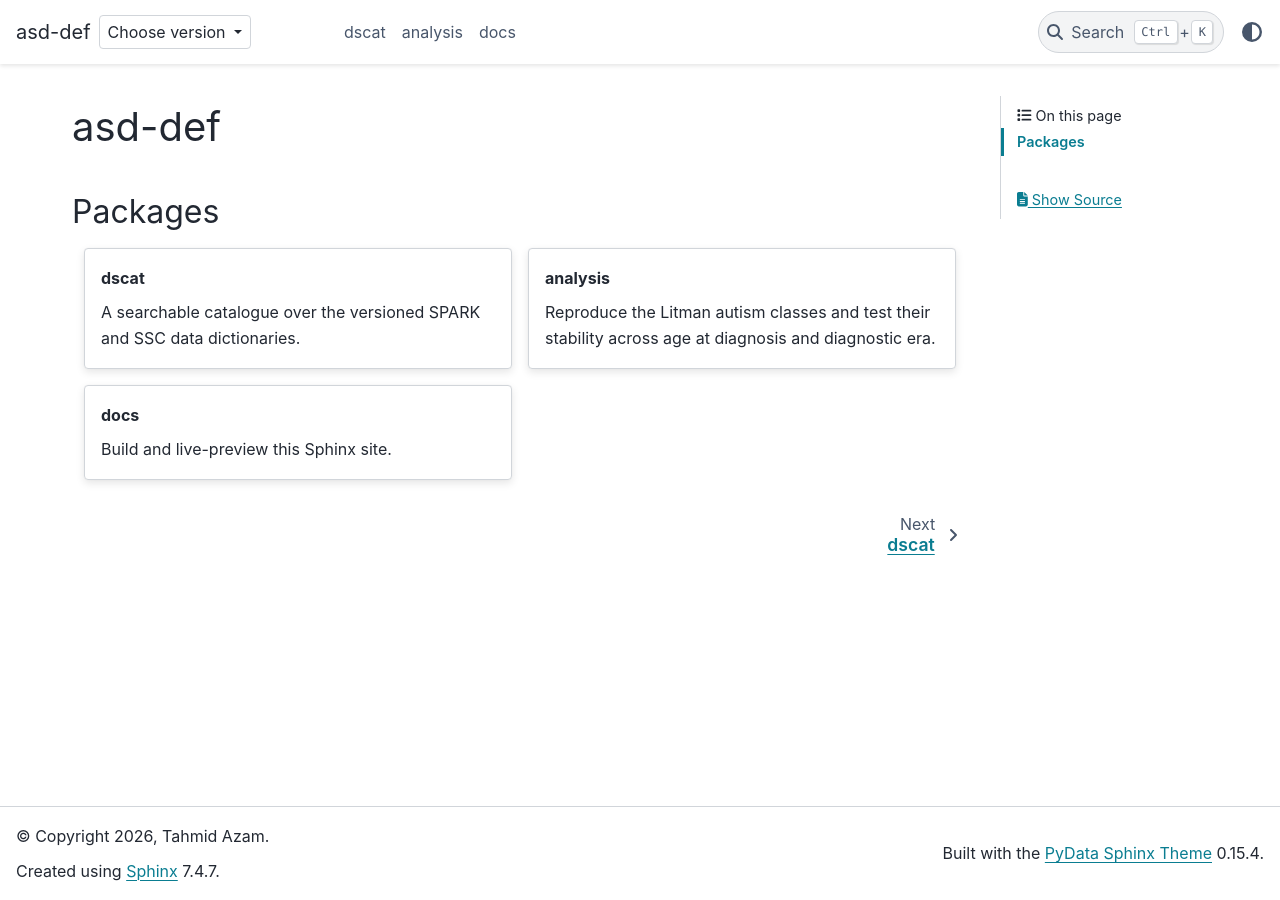
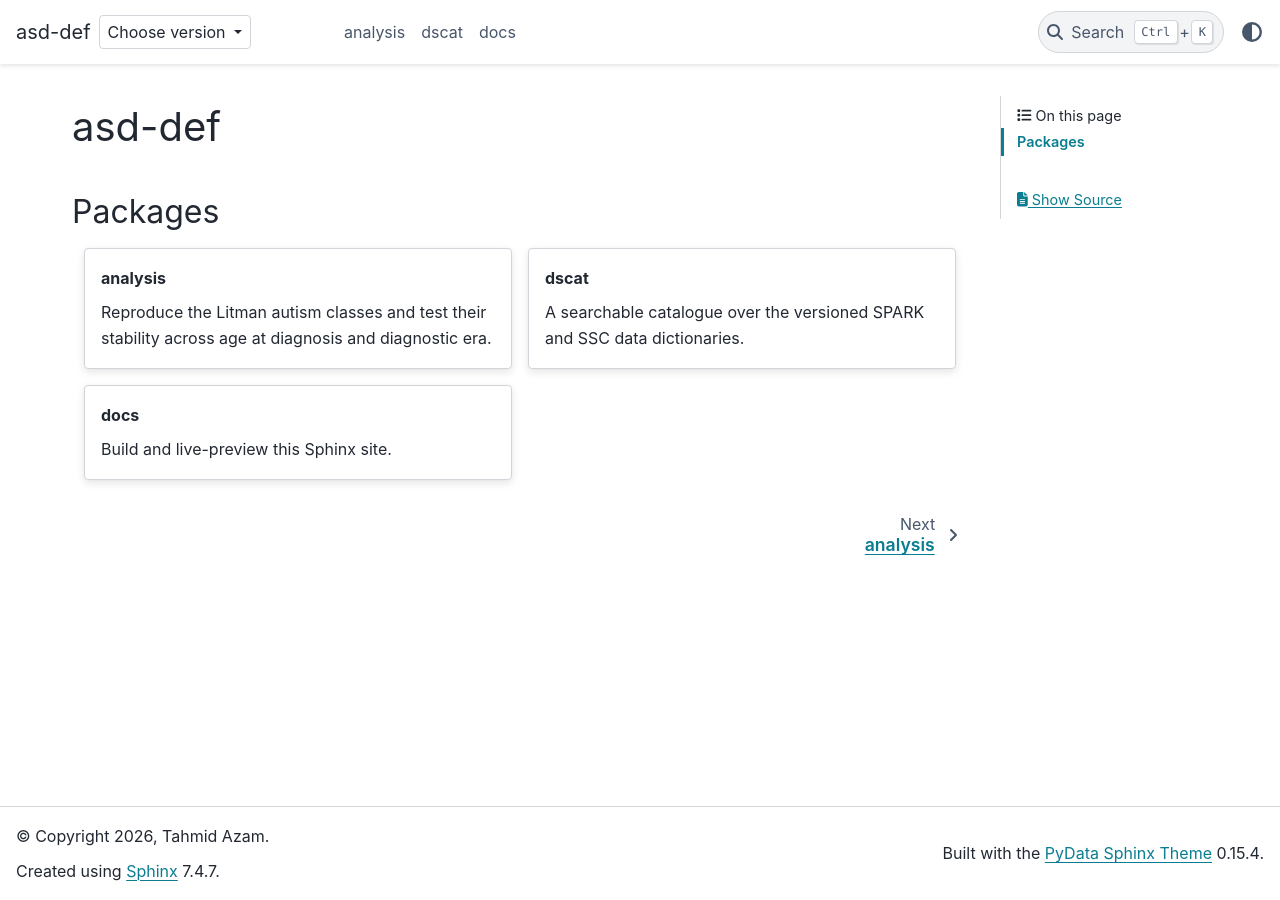
Before and after one commit to tahmidazam/asd-def, a Sphinx documentation site: the page built from docs/source/index.md, in a window 1280 px wide. Built offline with Sphinx 7.4.7 and the PyData theme 0.15.4, drawn with Linux system fonts in a browser that asks for light colours.

Commit message:
docs(docs): order package cards as analysis, dscat, docs

```diff
--- a/docs/source/index.md
+++ b/docs/source/index.md
@@ -5,19 +5,19 @@
 ::::{grid} 1 1 2 2
 :gutter: 3
 
-:::{grid-item-card} dscat
-:link: packages/dscat/index
-:link-type: doc
-
-A searchable catalogue over the versioned SPARK and SSC data dictionaries.
-:::
-
 :::{grid-item-card} analysis
 :link: packages/analysis/index
 :link-type: doc
 
 Reproduce the Litman autism classes and test their stability across age at diagnosis and
 diagnostic era.
+:::
+
+:::{grid-item-card} dscat
+:link: packages/dscat/index
+:link-type: doc
+
+A searchable catalogue over the versioned SPARK and SSC data dictionaries.
 :::
 
 :::{grid-item-card} docs
@@ -33,7 +33,7 @@ Build and live-preview this Sphinx site.
 :hidden:
 :maxdepth: 2
 
+packages/analysis/index
 packages/dscat/index
-packages/analysis/index
 packages/docs/index
 :::
```
